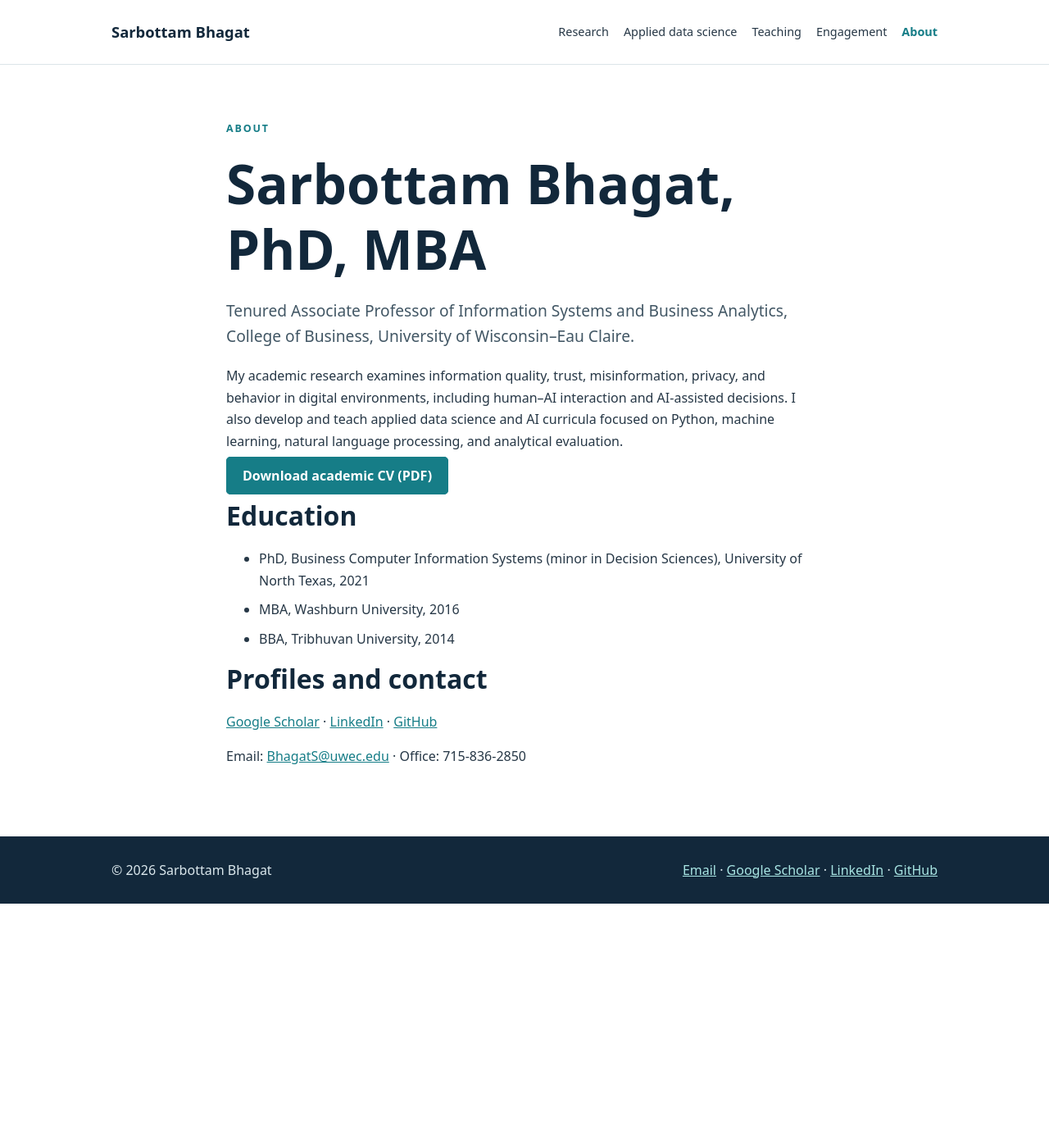
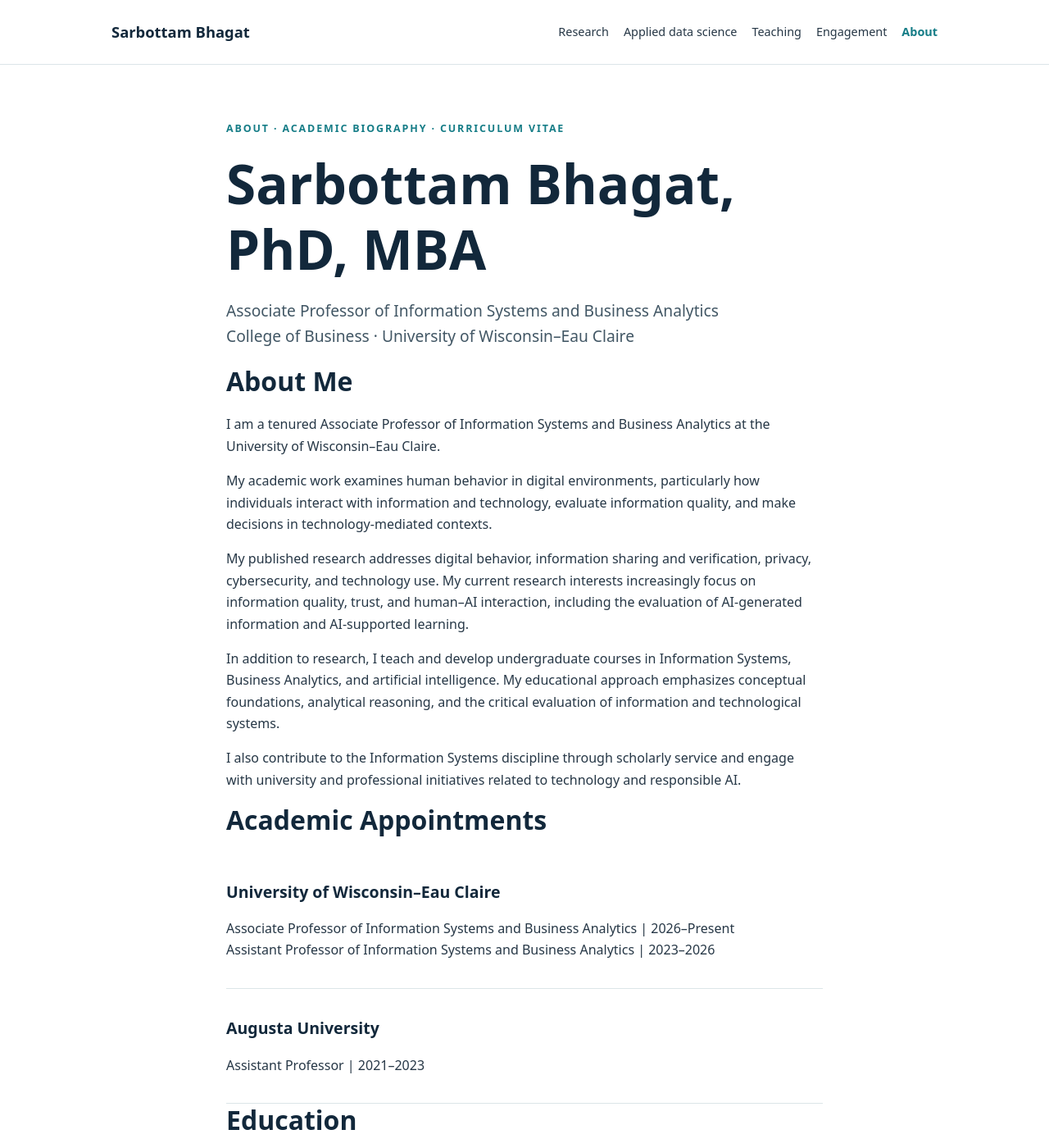
Before and after one commit to sarbottambhagat/sarbottambhagat.github.io, a Jekyll site: the page built from about.md, in a window 1280 px wide and 1400 px high. Shown: the whole window at 82% size. Built offline with Jekyll 4.4.1, drawn with Linux system fonts in a browser that asks for light colours; some of the changed text lies outside the part shown.

Commit message:
Expand academic biography, appointments, and CV page

```diff
--- a/about.md
+++ b/about.md
@@ -4,4 +4,29 @@ title: About & CV
 slug: about
 permalink: /about/
 ---
-<section class="section"><div class="wrap content"><div class="eyebrow">About</div><h1>Sarbottam Bhagat, PhD, MBA</h1><p class="lead">Tenured Associate Professor of Information Systems and Business Analytics, College of Business, University of Wisconsin–Eau Claire.</p><p>My academic research examines information quality, trust, misinformation, privacy, and behavior in digital environments, including human–AI interaction and AI-assisted decisions. I also develop and teach applied data science and AI curricula focused on Python, machine learning, natural language processing, and analytical evaluation.</p><p><a class="btn primary" href="{{ '/assets/css/Bhagat_CV.pdf' | relative_url }}" download>Download academic CV (PDF)</a></p><h2>Education</h2><ul><li>PhD, Business Computer Information Systems (minor in Decision Sciences), University of North Texas, 2021</li><li>MBA, Washburn University, 2016</li><li>BBA, Tribhuvan University, 2014</li></ul><h2>Profiles and contact</h2><p><a href="https://scholar.google.com/citations?user=XibMQWIAAAAJ&hl=en">Google Scholar</a> · <a href="https://www.linkedin.com/in/sarbottamb/">LinkedIn</a> · <a href="https://github.com/sarbottambhagat">GitHub</a></p><p>Email: <a href="mailto:BhagatS@uwec.edu">BhagatS@uwec.edu</a> · Office: 715-836-2850</p></div></section>
+<section class="section"><div class="wrap content">
+<div class="eyebrow">About · Academic Biography · Curriculum Vitae</div>
+<h1>Sarbottam Bhagat, PhD, MBA</h1>
+<p class="lead">Associate Professor of Information Systems and Business Analytics<br>College of Business · University of Wisconsin–Eau Claire</p>
+<h2>About Me</h2>
+<p>I am a tenured Associate Professor of Information Systems and Business Analytics at the University of Wisconsin–Eau Claire.</p>
+<p>My academic work examines human behavior in digital environments, particularly how individuals interact with information and technology, evaluate information quality, and make decisions in technology-mediated contexts.</p>
+<p>My published research addresses digital behavior, information sharing and verification, privacy, cybersecurity, and technology use. My current research interests increasingly focus on information quality, trust, and human–AI interaction, including the evaluation of AI-generated information and AI-supported learning.</p>
+<p>In addition to research, I teach and develop undergraduate courses in Information Systems, Business Analytics, and artificial intelligence. My educational approach emphasizes conceptual foundations, analytical reasoning, and the critical evaluation of information and technological systems.</p>
+<p>I also contribute to the Information Systems discipline through scholarly service and engage with university and professional initiatives related to technology and responsible AI.</p>
+<h2>Academic Appointments</h2>
+<div class="pub"><h3>University of Wisconsin–Eau Claire</h3><p>Associate Professor of Information Systems and Business Analytics | 2026–Present<br>Assistant Professor of Information Systems and Business Analytics | 2023–2026</p></div>
+<div class="pub"><h3>Augusta University</h3><p>Assistant Professor | 2021–2023</p></div>
+<h2>Education</h2>
+<ul>
+<li><strong>PhD, Business Computer Information Systems</strong> (minor in Decision Sciences), University of North Texas, 2021</li>
+<li><strong>MBA</strong>, Washburn University, 2016</li>
+<li><strong>BBA</strong>, Tribhuvan University, 2014</li>
+</ul>
+<h2>Academic Curriculum Vitae</h2>
+<p>My academic CV provides a detailed record of my research publications, teaching, curriculum development, professional service, and academic experience.</p>
+<p><a class="btn primary" href="{{ '/assets/css/Bhagat_CV.pdf' | relative_url }}" download>Download Academic CV (PDF)</a></p>
+<h2>Professional Profiles &amp; Contact</h2>
+<p><a href="https://scholar.google.com/citations?user=XibMQWIAAAAJ&amp;hl=en">Google Scholar</a> · <a href="https://www.linkedin.com/in/sarbottamb/">LinkedIn</a> · <a href="https://github.com/sarbottambhagat">GitHub</a></p>
+<p>Email: <a href="mailto:BhagatS@uwec.edu">BhagatS@uwec.edu</a> · Office: 715-836-2850</p>
+</div></section>
```
